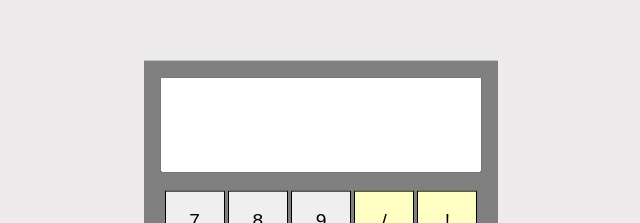
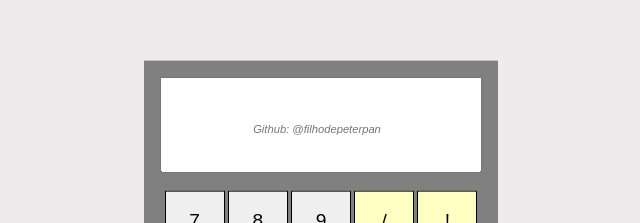
Before and after one commit to filhodepeterpan/calculadora-js, a plain HTML site: page index.html in a window 1280 px wide. Shown: the part 141-364 px from the top of the page, without its empty margins (319-959 px from the left). Drawn offline with nearby package versions, Linux system fonts and the light colour scheme.

Commit message:
Adição de github

```diff
--- a/index.html
+++ b/index.html
@@ -11,7 +11,7 @@
 <body>
     <div class="calculadora">
         <div class="calculadora-superior">
-            <input type="text" id="visor" readonly>
+            <input type="text" id="visor" readonly placeholder="Github: @filhodepeterpan">
         </div>
         <div class="calculadora-inferior">
             <div class="calculadora-inferior-linha">
--- a/styles/style.css
+++ b/styles/style.css
@@ -40,6 +40,11 @@ input{
     margin: 0 0 1rem 0;
     font-size: 1.5rem;
 }
+input::placeholder{
+    font-size: 0.7rem;
+    text-align: center;
+    font-style: italic;
+}
 button{
     margin: 0.1rem;
     width: 60px;
```
